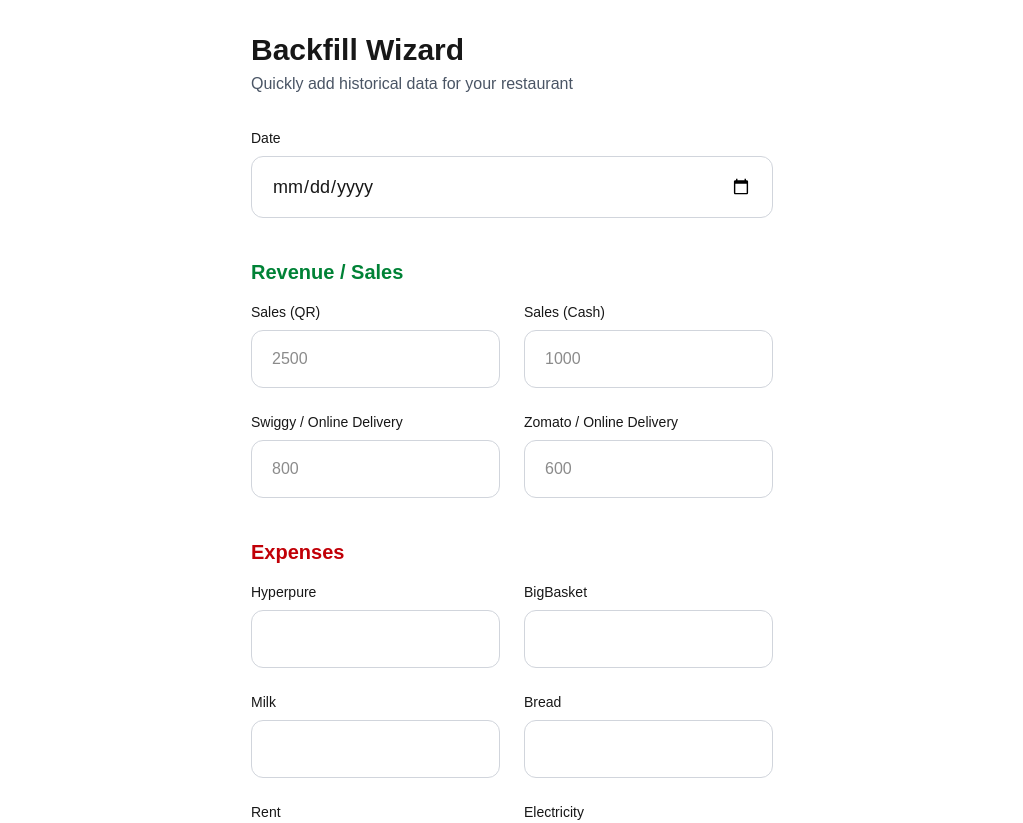
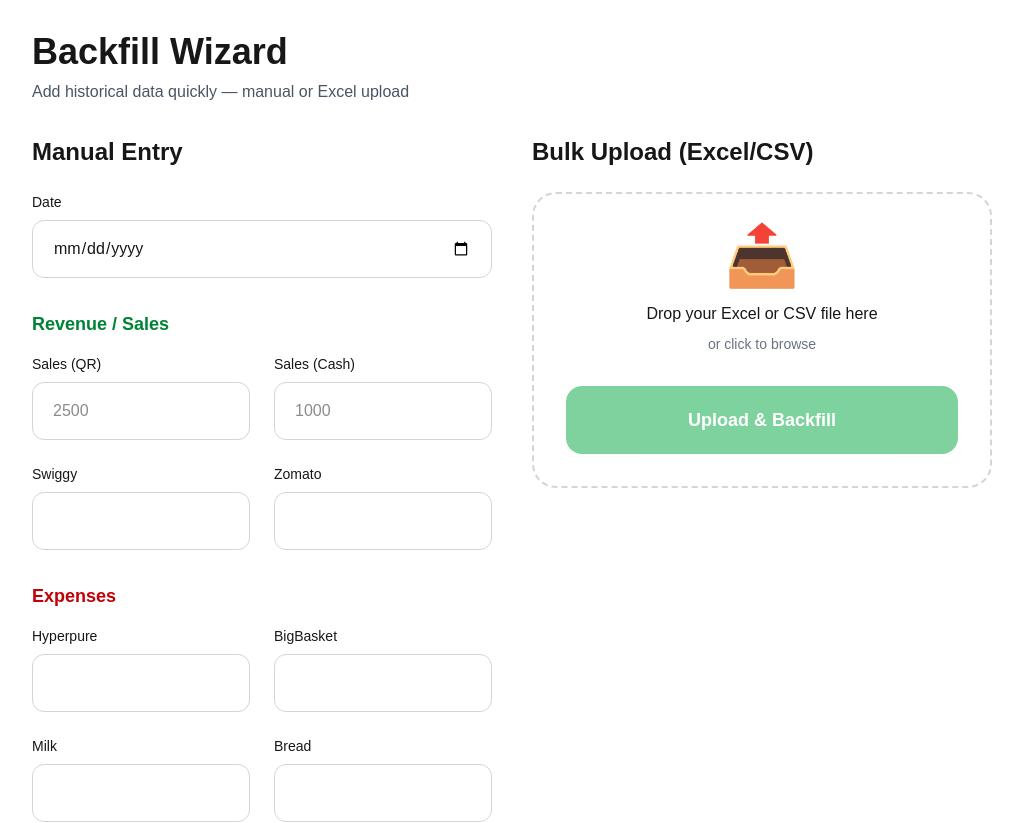
Before and after one commit to sutanukandar/finmitra-ai, a Next.js app: page /backfill in a window 1280 px wide. Shown: the top 823 px of the page, without its empty margins (128-1151 px from the left). Built offline with nearby package versions, Linux system fonts and the light colour scheme.

Commit message:
Backfill Wizard - Enhanced UI with Excel upload + Sales (QR/Cash) split

```diff
--- a/app/backfill/page.tsx
+++ b/app/backfill/page.tsx
@@ -3,16 +3,16 @@
 import { useState } from 'react';
 
 export default function BackfillWizard() {
-  const [restaurantId] = useState('b77ed758-9a72-4de2-9138-b353589c656d'); // Your restaurant ID
+  const [restaurantId] = useState('b77ed758-9a72-4de2-9138-b353589c656d');
   const [date, setDate] = useState('');
 
-  // Revenue Section
+  // Revenue
   const [salesQR, setSalesQR] = useState('');
   const [salesCash, setSalesCash] = useState('');
   const [swiggy, setSwiggy] = useState('');
   const [zomato, setZomato] = useState('');
 
-  // Expenses Section
+  // Expenses
   const [hyperpure, setHyperpure] = useState('');
   const [bigbasket, setBigbasket] = useState('');
   const [milk, setMilk] = useState('');
@@ -23,22 +23,20 @@ export default function BackfillWizard() {
   const [salary, setSalary] = useState('');
   const [other, setOther] = useState('');
 
+  const [file, setFile] = useState<File | null>(null);
   const [loading, setLoading] = useState(false);
   const [message, setMessage] = useState('');
 
-  const handleSubmit = async (e: React.FormEvent) => {
+  const handleManualSubmit = async (e: React.FormEvent) => {
     e.preventDefault();
     setLoading(true);
     setMessage('');
 
     const totals: any = {};
 
-    // Revenue
-    if (salesQR) totals.sales = (parseFloat(salesQR) || 0) + (parseFloat(salesCash) || 0);
+    if (salesQR || salesCash) totals.sales = (parseFloat(salesQR) || 0) + (parseFloat(salesCash) || 0);
     if (swiggy) totals.swiggy = parseFloat(swiggy);
-    if (zomato) totals.zomato = parseFloat(zomato);   // You can add zomato column later if needed
-
-    // Expenses
+    if (zomato) totals.zomato = parseFloat(zomato);
     if (hyperpure) totals.hyperpure = parseFloat(hyperpure);
     if (bigbasket) totals.bigbasket = parseFloat(bigbasket);
     if (milk) totals.milk = parseFloat(milk);
@@ -51,10 +49,7 @@ export default function BackfillWizard() {
 
     const payload = {
       restaurant_id: restaurantId,
-      entries: [{
-        date: date,
-        totals: totals
-      }]
+      entries: [{ date, totals }]
     };
 
     try {
@@ -65,67 +60,98 @@ export default function BackfillWizard() {
       });
 
       const data = await res.json();
-
       if (data.success) {
         setMessage('✅ Backfill saved successfully!');
-        // Clear form
-        setSalesQR(''); setSalesCash(''); setSwiggy(''); setZomato('');
-        setHyperpure(''); setBigbasket(''); setMilk(''); setBread('');
-        setRent(''); setElectricity(''); setGas(''); setSalary(''); setOther('');
+        clearForm();
       } else {
-        setMessage('❌ Error: ' + (data.error || 'Unknown error'));
+        setMessage('❌ ' + (data.error || 'Failed to save'));
       }
     } catch (err) {
-      setMessage('❌ Failed to connect to server');
+      setMessage('❌ Server error');
     } finally {
       setLoading(false);
     }
   };
 
+  const handleFileUpload = async (e: React.FormEvent) => {
+    e.preventDefault();
+    if (!file) return;
+
+    setLoading(true);
+    setMessage('');
+
+    const formData = new FormData();
+    formData.append('file', file);
+    formData.append('restaurant_id', restaurantId);
+
+    try {
+      const res = await fetch('/api/backfill', {
+        method: 'POST',
+        body: formData
+      });
+
+      const data = await res.json();
+      if (data.success) {
+        setMessage(`✅ ${data.results.length} entries saved successfully!`);
+        setFile(null);
+      } else {
+        setMessage('❌ ' + (data.error || 'Upload failed'));
+      }
+    } catch (err) {
+      setMessage('❌ Failed to upload file');
+    } finally {
+      setLoading(false);
+    }
+  };
+
+  const clearForm = () => {
+    setDate('');
+    setSalesQR(''); setSalesCash(''); setSwiggy(''); setZomato('');
+    setHyperpure(''); setBigbasket(''); setMilk(''); setBread('');
+    setRent(''); setElectricity(''); setGas(''); setSalary(''); setOther('');
+  };
+
   return (
-    <div className="max-w-4xl mx-auto p-8">
-      <h1 className="text-3xl font-bold mb-1">Backfill Wizard</h1>
-      <p className="text-gray-600 mb-8">Quickly add historical data for your restaurant</p>
+    <div className="max-w-5xl mx-auto p-8">
+      <h1 className="text-4xl font-bold mb-2">Backfill Wizard</h1>
+      <p className="text-gray-600 mb-8">Add historical data quickly — manual or Excel upload</p>
 
-      <form onSubmit={handleSubmit} className="space-y-10">
-        {/* Date */}
+      <div className="grid grid-cols-1 lg:grid-cols-2 gap-10">
+        {/* Manual Entry */}
+        <div>
+          <h2 className="text-2xl font-semibold mb-6">Manual Entry</h2>
+          <form onSubmit={handleManualSubmit} className="space-y-8">
             <div>
               <label className="block text-sm font-medium mb-2">Date</label>
-          <input
-            type="date"
-            value={date}
-            onChange={(e) => setDate(e.target.value)}
-            className="w-full border border-gray-300 rounded-xl px-5 py-4 text-lg"
-            required
-          />
+              <input type="date" value={date} onChange={(e) => setDate(e.target.value)} className="w-full border border-gray-300 rounded-xl px-5 py-4" required />
             </div>
 
             {/* Revenue Section */}
             <div>
-          <h2 className="text-xl font-semibold mb-4 text-green-700">Revenue / Sales</h2>
+              <h3 className="text-lg font-semibold mb-4 text-green-700">Revenue / Sales</h3>
               <div className="grid grid-cols-2 gap-6">
                 <div>
                   <label className="block text-sm font-medium mb-2">Sales (QR)</label>
-              <input type="number" value={salesQR} onChange={(e) => setSalesQR(e.target.value)} placeholder="2500" className="w-full border border-gray-300 rounded-xl px-5 py-4" />
+                  <input type="number" value={salesQR} onChange={(e) => setSalesQR(e.target.value)} className="w-full border border-gray-300 rounded-xl px-5 py-4" placeholder="2500" />
                 </div>
                 <div>
                   <label className="block text-sm font-medium mb-2">Sales (Cash)</label>
-              <input type="number" value={salesCash} onChange={(e) => setSalesCash(e.target.value)} placeholder="1000" className="w-full border border-gray-300 rounded-xl px-5 py-4" />
+                  <input type="number" value={salesCash} onChange={(e) => setSalesCash(e.target.value)} className="w-full border border-gray-300 rounded-xl px-5 py-4" placeholder="1000" />
                 </div>
                 <div>
-              <label className="block text-sm font-medium mb-2">Swiggy / Online Delivery</label>
-              <input type="number" value={swiggy} onChange={(e) => setSwiggy(e.target.value)} placeholder="800" className="w-full border border-gray-300 rounded-xl px-5 py-4" />
+                  <label className="block text-sm font-medium mb-2">Swiggy</label>
+                  <input type="number" value={swiggy} onChange={(e) => setSwiggy(e.target.value)} className="w-full border border-gray-300 rounded-xl px-5 py-4" />
                 </div>
                 <div>
-              <label className="block text-sm font-medium mb-2">Zomato / Online Delivery</label>
-              <input type="number" value={zomato} onChange={(e) => setZomato(e.target.value)} placeholder="600" className="w-full border border-gray-300 rounded-xl px-5 py-4" />
+                  <label className="block text-sm font-medium mb-2">Zomato</label>
+                  <input type="number" value={zomato} onChange={(e) => setZomato(e.target.value)} className="w-full border border-gray-300 rounded-xl px-5 py-4" />
                 </div>
               </div>
             </div>
 
             {/* Expenses Section */}
             <div>
-          <h2 className="text-xl font-semibold mb-4 text-red-700">Expenses</h2>
+              <h3 className="text-lg font-semibold mb-4 text-red-700">Expenses</h3>
               <div className="grid grid-cols-2 gap-6">
                 <div><label className="block text-sm font-medium mb-2">Hyperpure</label><input type="number" value={hyperpure} onChange={(e) => setHyperpure(e.target.value)} className="w-full border border-gray-300 rounded-xl px-5 py-4" /></div>
                 <div><label className="block text-sm font-medium mb-2">BigBasket</label><input type="number" value={bigbasket} onChange={(e) => setBigbasket(e.target.value)} className="w-full border border-gray-300 rounded-xl px-5 py-4" /></div>
@@ -139,17 +165,32 @@ export default function BackfillWizard() {
               </div>
             </div>
 
-        <button
-          type="submit"
-          disabled={loading}
-          className="w-full bg-blue-600 hover:bg-blue-700 text-white font-semibold py-5 rounded-2xl text-lg disabled:opacity-50"
-        >
-          {loading ? 'Saving Backfill...' : 'Save Backfill Entry'}
+            <button type="submit" disabled={loading} className="w-full bg-blue-600 hover:bg-blue-700 text-white font-semibold py-5 rounded-2xl text-lg disabled:opacity-50">
+              {loading ? 'Saving...' : 'Save Manual Entry'}
             </button>
           </form>
+        </div>
+
+        {/* Excel Upload Section */}
+        <div>
+          <h2 className="text-2xl font-semibold mb-6">Bulk Upload (Excel/CSV)</h2>
+          <form onSubmit={handleFileUpload} className="border-2 border-dashed border-gray-300 rounded-3xl p-8 text-center">
+            <input type="file" accept=".xlsx,.csv" onChange={(e) => setFile(e.target.files?.[0] || null)} className="hidden" id="file-upload" />
+            <label htmlFor="file-upload" className="cursor-pointer block">
+              <div className="text-6xl mb-4">📤</div>
+              <p className="font-medium">Drop your Excel or CSV file here</p>
+              <p className="text-sm text-gray-500 mt-2">or click to browse</p>
+            </label>
+            {file && <p className="mt-4 text-sm text-green-600">Selected: {file.name}</p>}
+            <button type="submit" disabled={!file || loading} className="mt-8 w-full bg-green-600 hover:bg-green-700 text-white font-semibold py-5 rounded-2xl text-lg disabled:opacity-50">
+              {loading ? 'Uploading...' : 'Upload & Backfill'}
+            </button>
+          </form>
+        </div>
+      </div>
 
       {message && (
-        <div className="mt-8 p-5 bg-gray-100 rounded-2xl text-center text-lg">
+        <div className="mt-10 p-6 bg-gray-100 rounded-3xl text-center text-lg font-medium">
           {message}
         </div>
       )}
```
Lines whose indentation alone changed are shown as unchanged.
